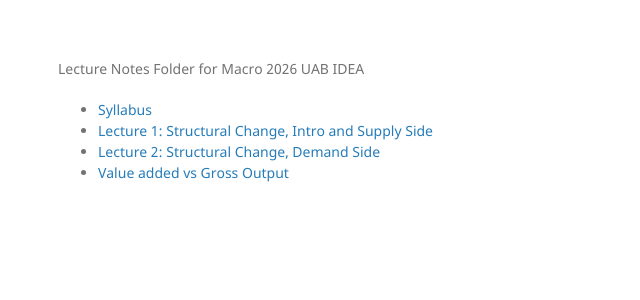
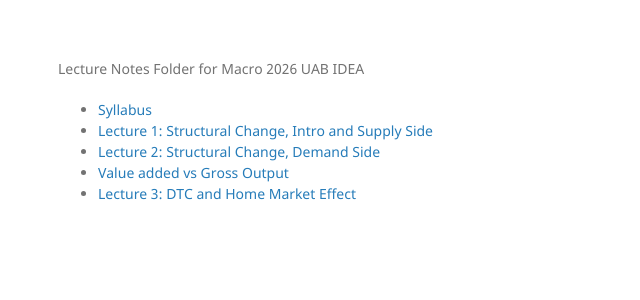
Before and after one commit to mestieri/mestieri.github.io, a Jekyll site: the page built from teaching/index.md, in a window 1280 px wide. Shown: the top 300 px of the page, without its empty margins (0-640 px from the left). Built offline with Jekyll 4.4.1, drawn with Linux system fonts in a browser that asks for light colours; our own code applies the rules of GitHub Pages for plain Markdown files.

Commit message:
Add Lecture 3 to teaching index

```diff
--- a/teaching/index.md
+++ b/teaching/index.md
@@ -4,3 +4,4 @@ Lecture Notes Folder for Macro 2026 UAB IDEA
 - [Lecture 1: Structural Change, Intro and Supply Side](/teaching/lecture1.pdf)
 - [Lecture 2: Structural Change, Demand Side](/teaching/lecture2.pdf)
 - [Value added vs Gross Output](/teaching/vago.pdf)
+- [Lecture 3: DTC and Home Market Effect](/teaching/lecture3.pdf)
```
